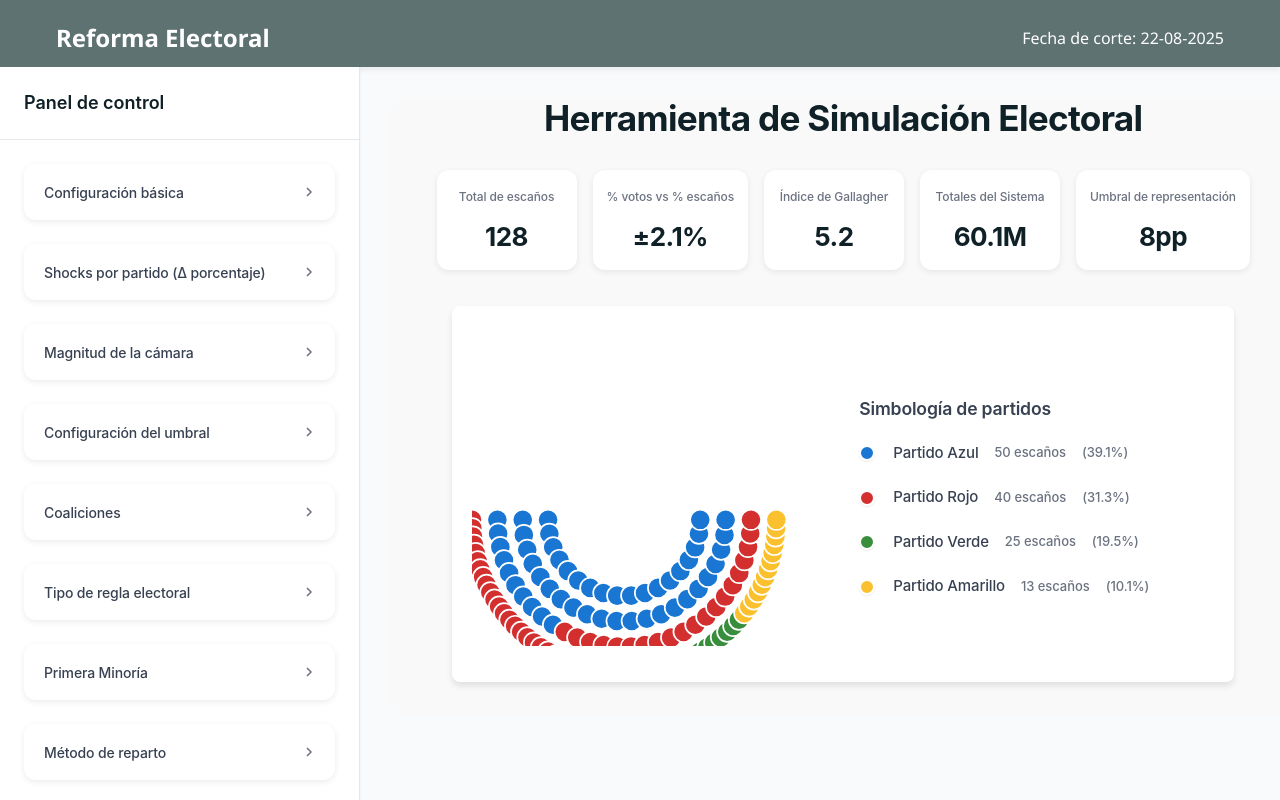
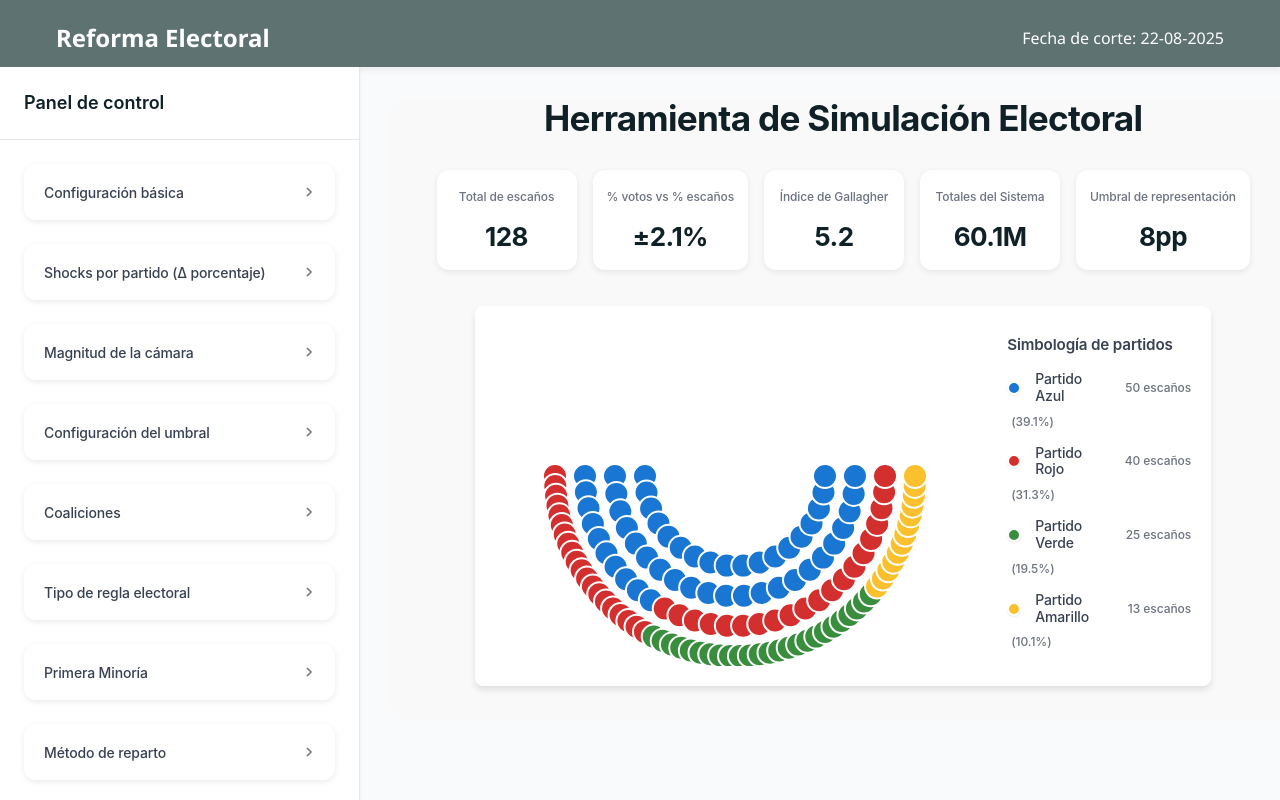
Before and after one commit to tabatatgr/tablero_electoral, a website with bundled scripts: page index.html in a window 1280 px wide. Built offline with nearby package versions, Linux system fonts and the light colour scheme.

Commit message:
versión final hasta el 22 de agosto

```diff
--- a/components/ControlSidebar.js
+++ b/components/ControlSidebar.js
@@ -26,11 +26,9 @@ class ControlSidebar extends HTMLElement {
                 <div class="master-toggle-group" role="tablist">
                   <button class="master-toggle" data-chamber="diputados" role="tab">
                     <span class="toggle-text">Diputados</span>
-                    <span class="toggle-count">500</span>
                   </button>
                   <button class="master-toggle active" data-chamber="senadores" role="tab">
                     <span class="toggle-text">Senadores</span>
-                    <span class="toggle-count">128</span>
                   </button>
                 </div>
               </div>
--- a/components/SeatChart.css
+++ b/components/SeatChart.css
@@ -2,43 +2,40 @@
 .seat-chart-container {
   display: flex;
   align-items: center; /* Centers content vertically */
-  justify-content: space-between; /* Aligns seat chart to the left and legend to the right */
   background: #FFFFFF;
   border-radius: 8px;
   box-shadow: 0 4px 6px rgba(0, 0, 0, 0.1);
   padding: 20px;
   margin: 16px 0;
   width: 100%;
-  min-height: 320px;
-  gap: 32px;
+  min-height: 340px; /* Adjusted for larger SVG */
+  gap: 16px; /* Reduced gap between chart and legend */
 }
 
 .seat-chart-svg {
-  flex: 1; /* Takes available space on the left */
+  flex: 2.5; /* Give more space to the seat chart */
   display: flex;
   align-items: center;
   justify-content: center;
   min-width: 0;
-  min-height: 320px;
+  min-height: 340px; /* Adjusted for larger SVG */
   background: transparent;
-  margin-bottom: 16px;
 }
 
 .seat-chart-legend {
-  flex: 1; /* Takes available space on the right */
+  flex: 0 0 200px; /* Fixed width for legend, takes less space */
   display: flex;
   flex-direction: column;
   justify-content: center;
-  padding-left: 20px; /* Adds spacing between chart and legend */
-  gap: 12px;
-  padding: 16px 0 0 0;
-  min-width: 180px;
+  padding-left: 16px; /* Reduced spacing between chart and legend */
+  gap: 8px; /* Reduced gap between legend items */
+  max-width: 200px;
 }
 
 .legend-title {
   font-weight: 600;
-  font-size: 1.1rem;
-  margin-bottom: 8px;
+  font-size: 0.95rem; /* Slightly smaller title */
+  margin-bottom: 6px; /* Reduced margin */
   color: #374151;
   font-family: 'Inter', 'Roboto', 'Noto Sans', sans-serif;
   letter-spacing: -0.01em;
@@ -47,33 +44,38 @@
 .legend-item {
   display: flex;
   align-items: center;
-  margin-bottom: 10px;
-  gap: 10px;
-  font-size: 15px;
+  margin-bottom: 6px; /* Reduced margin between items */
+  gap: 8px; /* Reduced gap between elements */
+  font-size: 14px; /* Slightly smaller font */
   font-family: 'Inter', 'Roboto', 'Noto Sans', sans-serif;
+  flex-wrap: wrap; /* Allow wrapping if needed */
 }
 
 .legend-color {
-  width: 16px;
-  height: 16px;
+  width: 14px; /* Slightly smaller color circle */
+  height: 14px;
   border-radius: 50%;
-  margin-right: 8px;
+  margin-right: 6px; /* Reduced margin */
   display: inline-block;
   border: 2px solid #fff;
   box-shadow: 0 1px 2px rgba(0,0,0,0.08);
+  flex-shrink: 0; /* Prevent shrinking */
 }
 
 .legend-label {
-  min-width: 60px;
+  min-width: 50px; /* Reduced min-width */
   font-weight: 500;
   color: #374151;
   letter-spacing: -0.01em;
+  flex: 1; /* Take available space */
+  line-height: 1.2; /* Better line height for wrapping */
 }
 
 .legend-seats, .legend-percent {
   color: #6B7280;
-  font-size: 13px;
-  margin-left: 6px;
+  font-size: 12px; /* Smaller font for numbers */
+  margin-left: 4px; /* Reduced margin */
   font-weight: 500;
   letter-spacing: -0.005em;
+  white-space: nowrap; /* Prevent wrapping of numbers */
 }
--- a/components/SeatChart.js
+++ b/components/SeatChart.js
@@ -44,8 +44,8 @@ class SeatChart extends HTMLElement {
       const radius = 90 + row * (seatRadius * 2 + seatGap);
       for (let i = 0; i < seats; i++) {
         const angle = Math.PI * (1 - i / (seats - 1));
-        const x = 180 + radius * Math.cos(angle);
-        const y = 200 + radius * Math.sin(angle);
+        const x = 240 + radius * Math.cos(angle); // Centered in wider SVG (480/2 = 240)
+        const y = 150 + radius * Math.sin(angle); // Moved up more (from 170 to 150)
         const color = partySeatMap[seatIndex] || '#eee';
         seatElements.push(`<circle cx="${x}" cy="${y}" r="${seatRadius}" fill="${color}" stroke="#fff" stroke-width="2" />`);
         seatIndex++;
@@ -63,7 +63,7 @@ class SeatChart extends HTMLElement {
     this.innerHTML = `
       <div class="seat-chart-container" style="transform: translateY(-4px);">
         <div class="seat-chart-svg">
-          <svg width="420" height="320" viewBox="0 0 420 320" aria-label="Distribución de escaños">
+          <svg width="480" height="340" viewBox="0 0 480 340" aria-label="Distribución de escaños">
             ${seatElements.join('')}
           </svg>
         </div>
```
